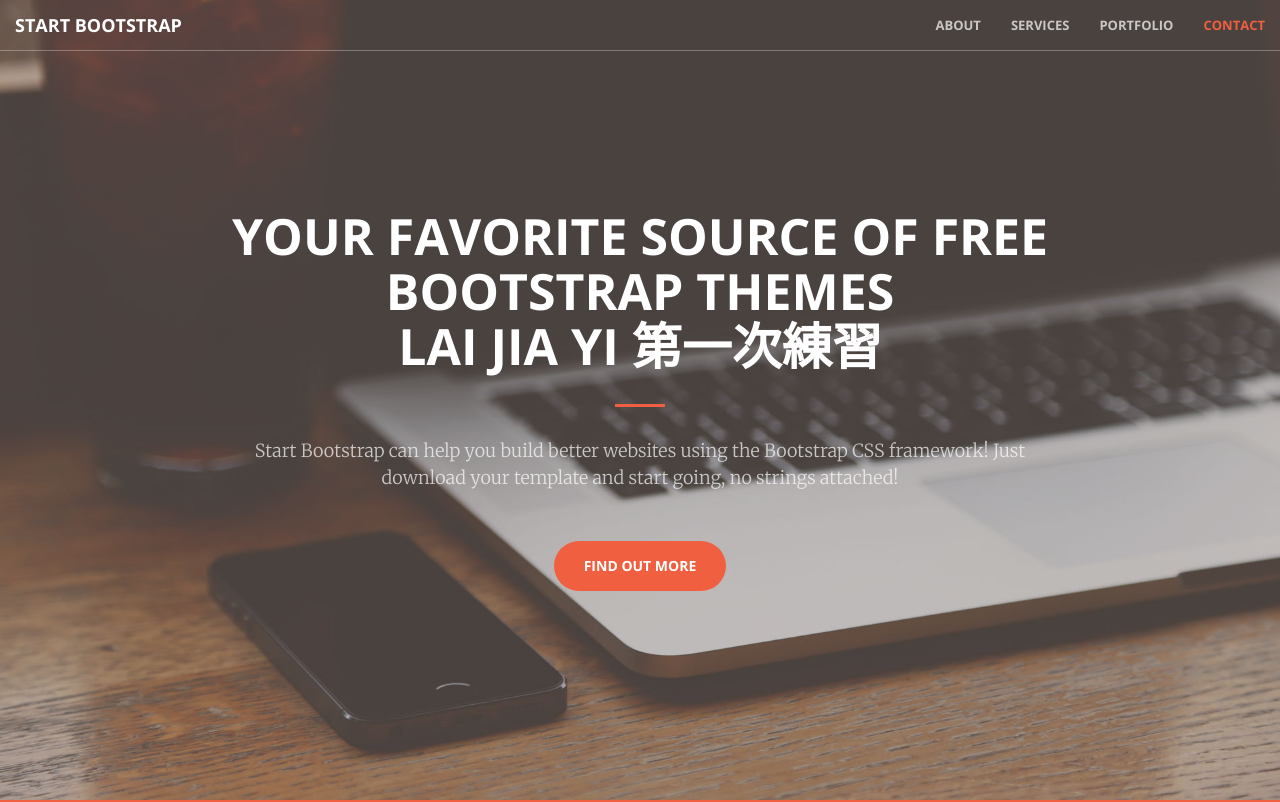
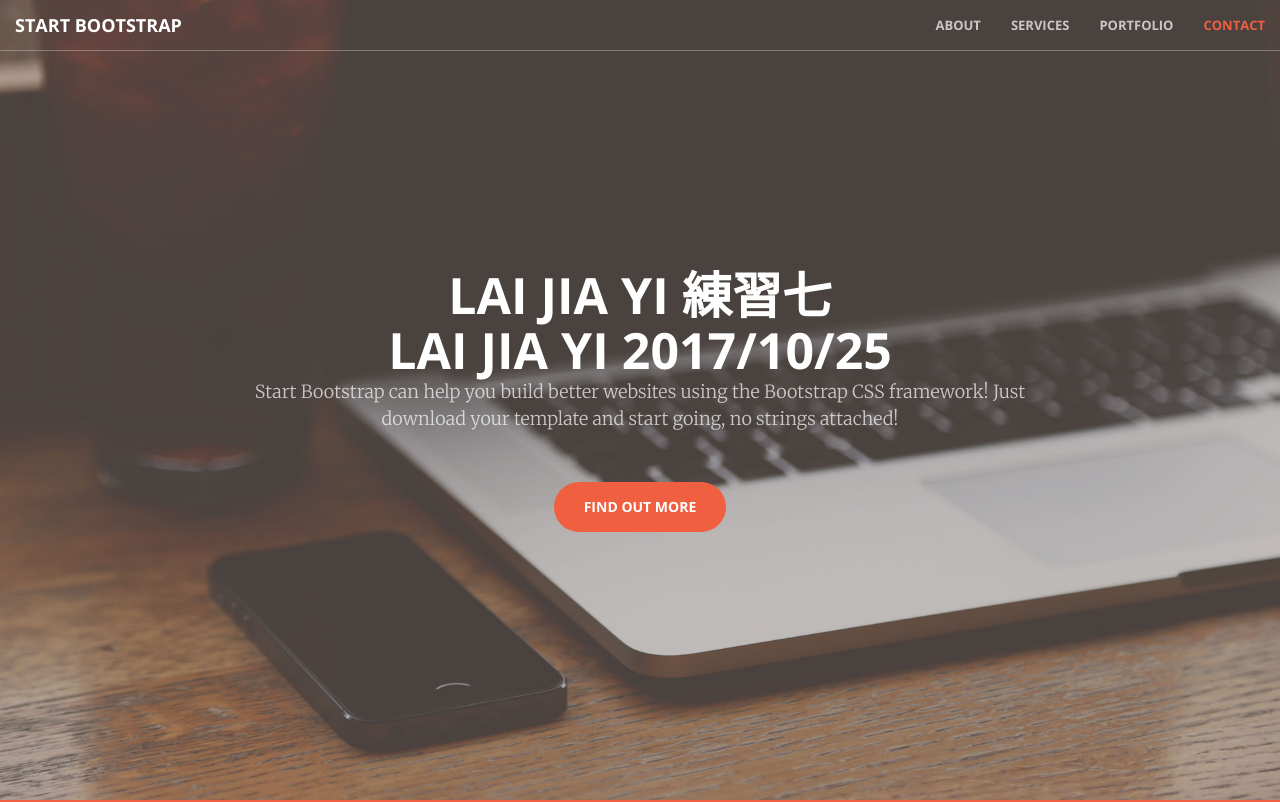
Before and after one commit to S3A432006/creative2, a website: page index.html in a window 1280 px wide. Shown: the top 802 px of the page. Drawn offline with nearby package versions, Linux system fonts and the light colour scheme.

Commit message:
index 修改

```diff
--- a/index.html
+++ b/index.html
@@ -71,8 +71,8 @@
     <header>
         <div class="header-content">
             <div class="header-content-inner">
-                <h1 id="homeHeading">Your Favorite Source of Free Bootstrap Themes</h1>
-                <h1 id="homeHeading">Lai Jia Yi 第一次練習</h1>
+                <h1 id="homeHeading">Lai Jia Yi 練習七</h1>
+                <h1 id="homeHeading">Lai Jia Yi 2017/10/25</h1
                 <hr>
                 <p>Start Bootstrap can help you build better websites using the Bootstrap CSS framework! Just download your template and start going, no strings attached!</p>
                 <a href="#about" class="btn btn-primary btn-xl page-scroll">Find Out More</a>
```
